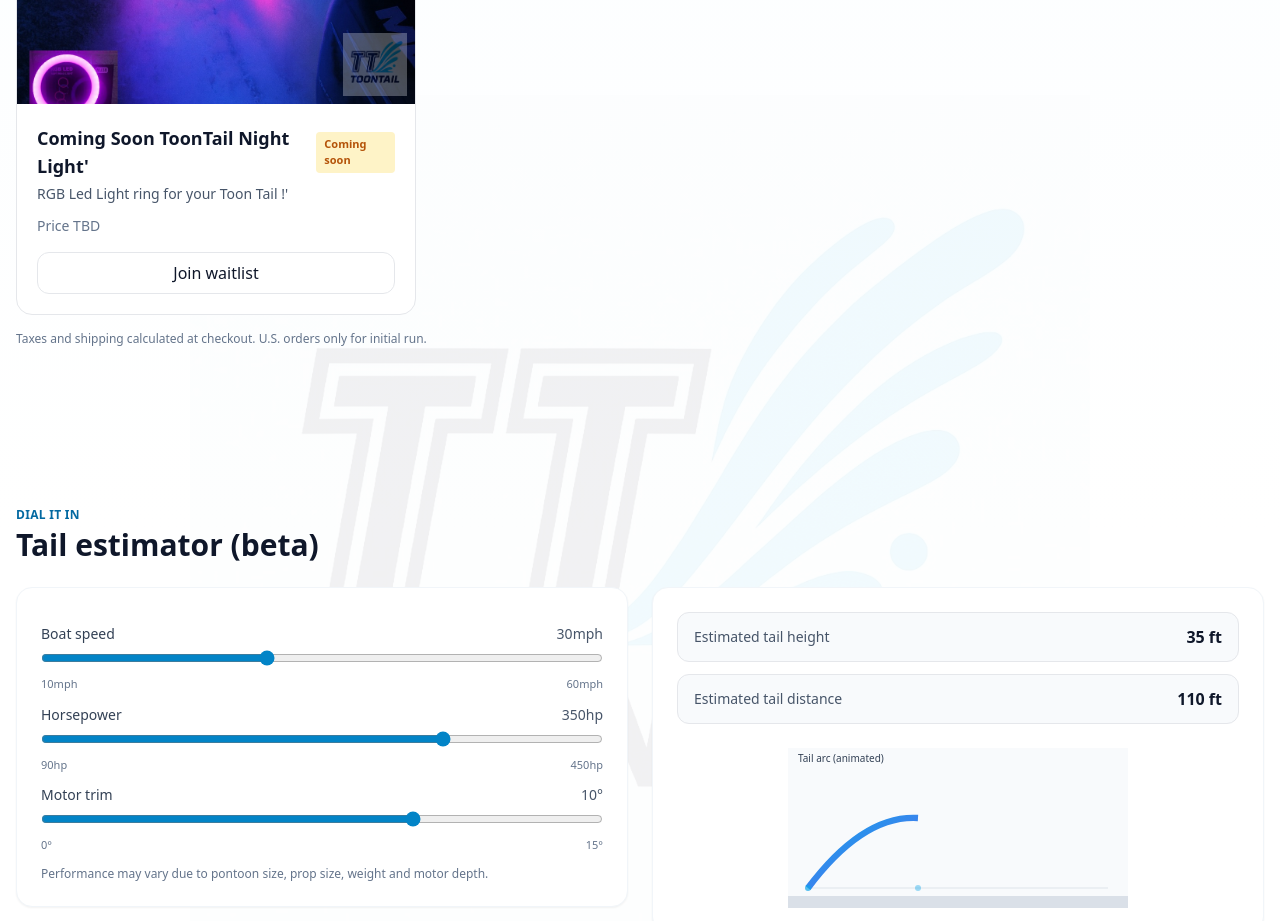
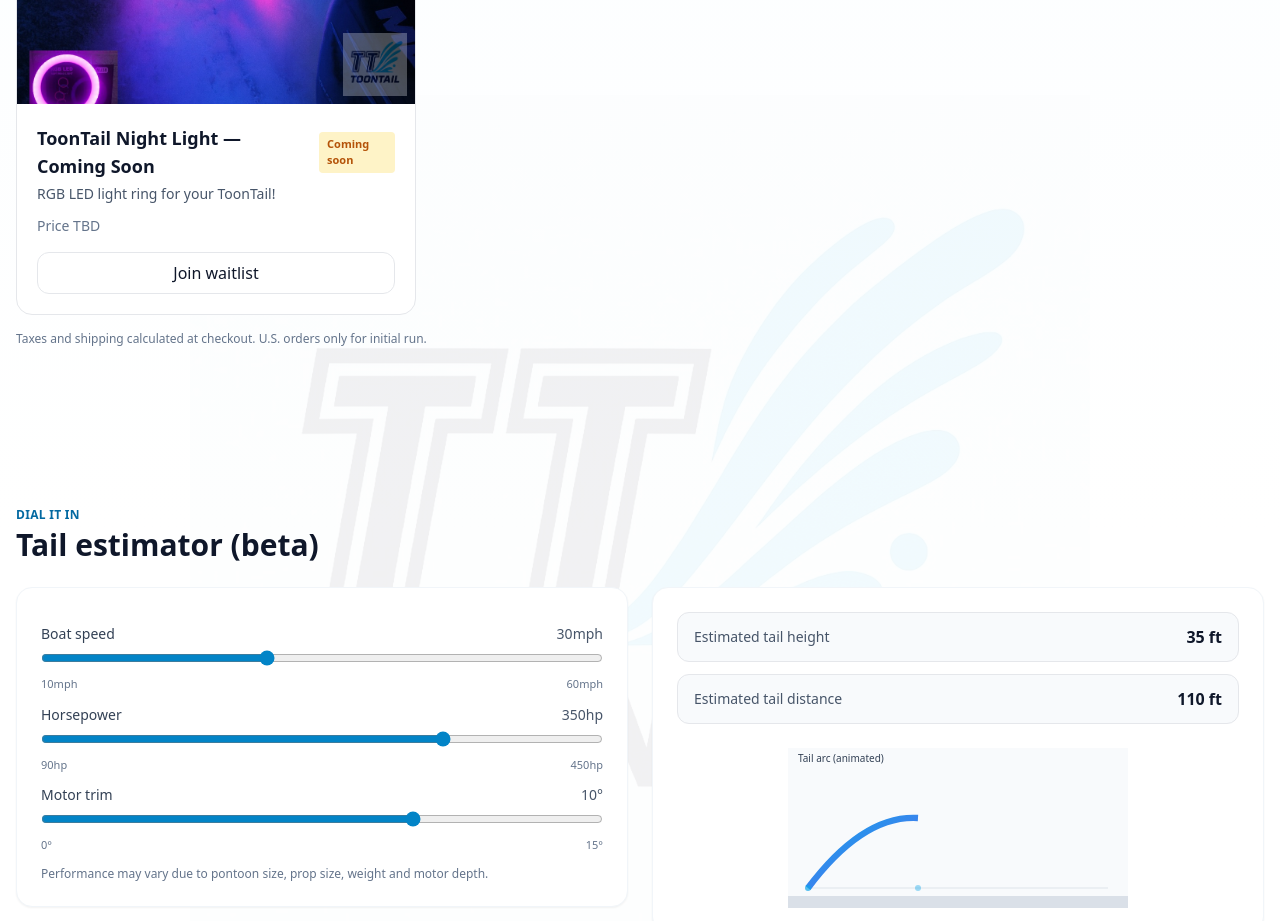
Before and after one commit to mattiez06/toontail-site, a Next.js app: page / in a window 1280 px wide. Shown: the part 2880-3801 px from the top of the page. Built offline with nearby package versions, Linux system fonts and the light colour scheme.

Commit message:
Update page.tsx

```diff
--- a/app/page.tsx
+++ b/app/page.tsx
@@ -121,10 +121,10 @@ const PRODUCTS: Product[] = [
     paymentLink: "https://buy.stripe.com/14A00jeiP48c3VM3NM9Ve01",
     img: MERCH.tee,
   },
-   {
-    id: "tt-ToonTail Night Light",
-    name: "Coming Soon ToonTail Night Light'",
-    subtitle: "RGB Led Light ring for your Toon Tail !'",
+{
+    id: "tt-night-light",
+    name: "ToonTail Night Light — Coming Soon",
+    subtitle: "RGB LED light ring for your ToonTail!",
     status: "coming_soon",
     img: "/media/toontailnightlight.jpg",
   },
```
